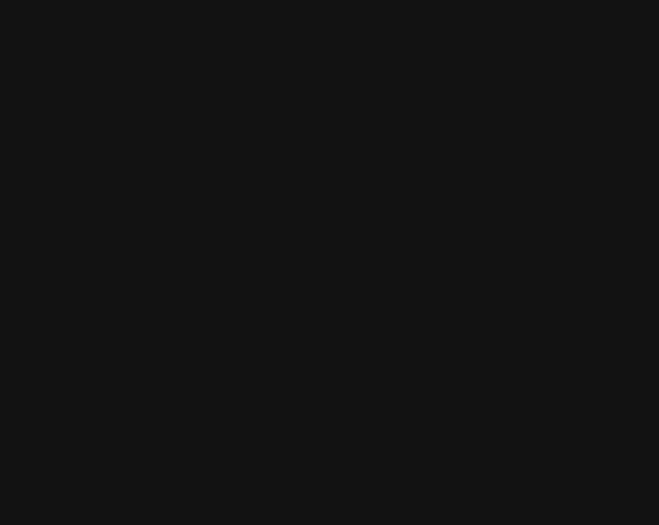
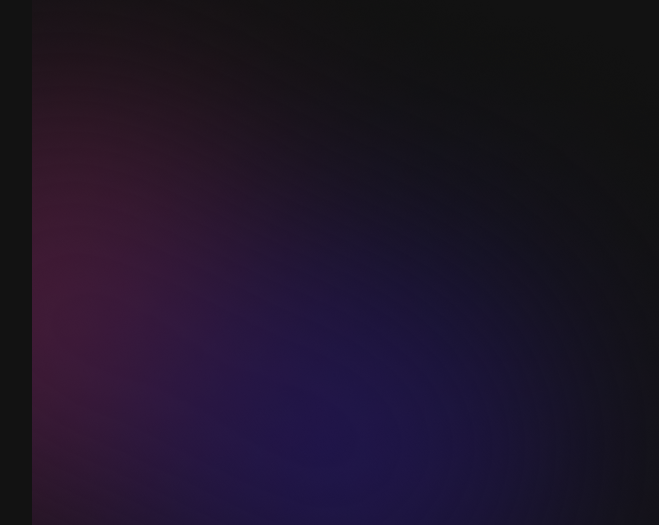
Before and after one commit to sanjheeg/personal_website, a React (Create React App) app: page / in a window 1280 px wide. Shown: the part 1655-2180 px from the top of the page, without its empty margins (220-879 px from the left). Before the commit the page ends 1554 px from the top, so only its background shows below. Built offline with nearby package versions, Linux system fonts and the light colour scheme.

Commit message:
add left background image

```diff
--- a/src/Components/Skills.js
+++ b/src/Components/Skills.js
@@ -9,6 +9,7 @@ import swiftSkill from "./../images/swiftSkill.png";
 import shellScriptingSkill from "./../images/shellScriptingSkill.png";
 import x86Skill from "./../images/x86Skill.png";
 import javaSkill from "./../images/javaSkill.png";
+import leftBackground from "../images/color-sharp.png";
 
 
 export const Skills = () => {
@@ -82,6 +83,7 @@ export const Skills = () => {
                 </Col>
                 </Row>
             </Container>
+            <img className="background-img-left" src={leftBackground}/>
         </section>
     )
 
```
